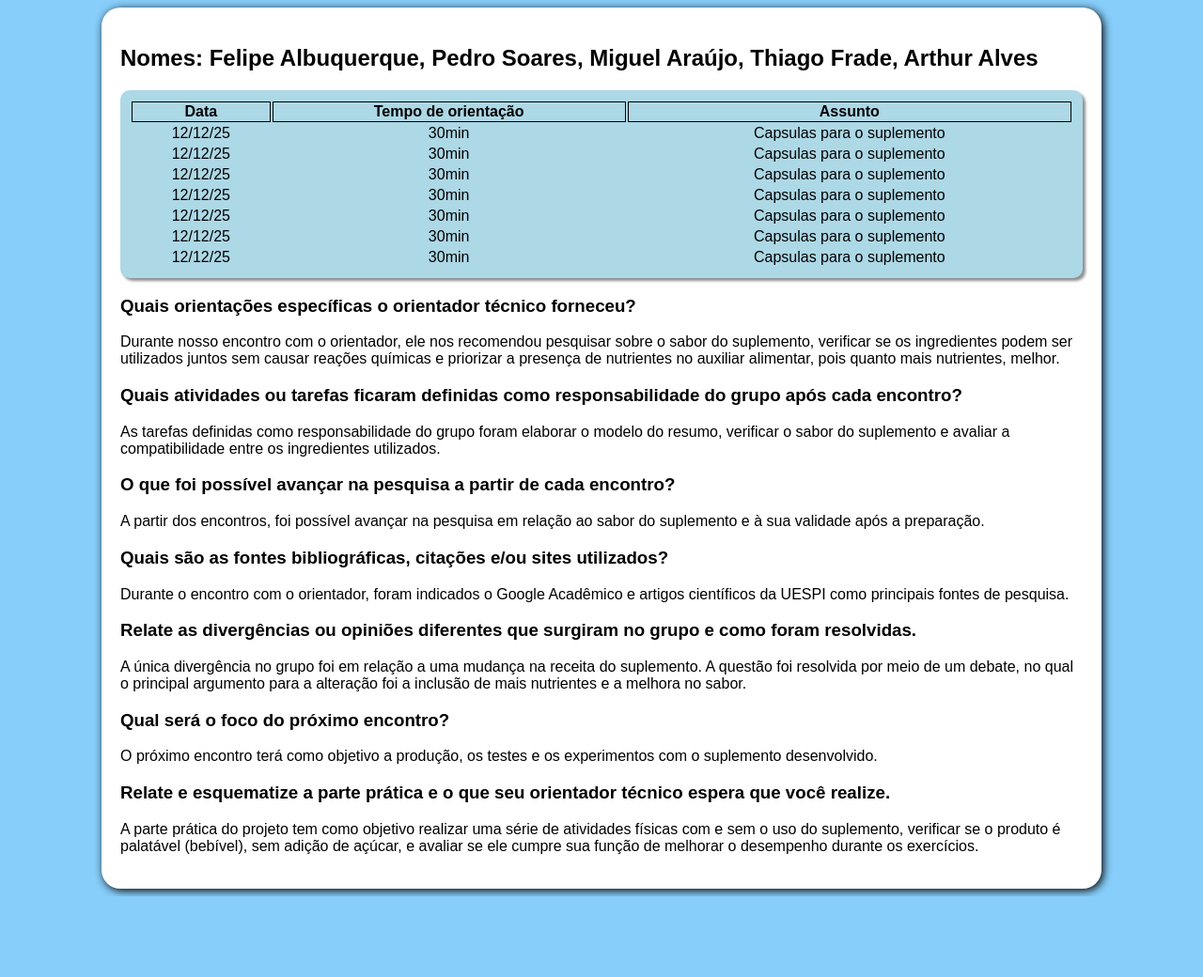
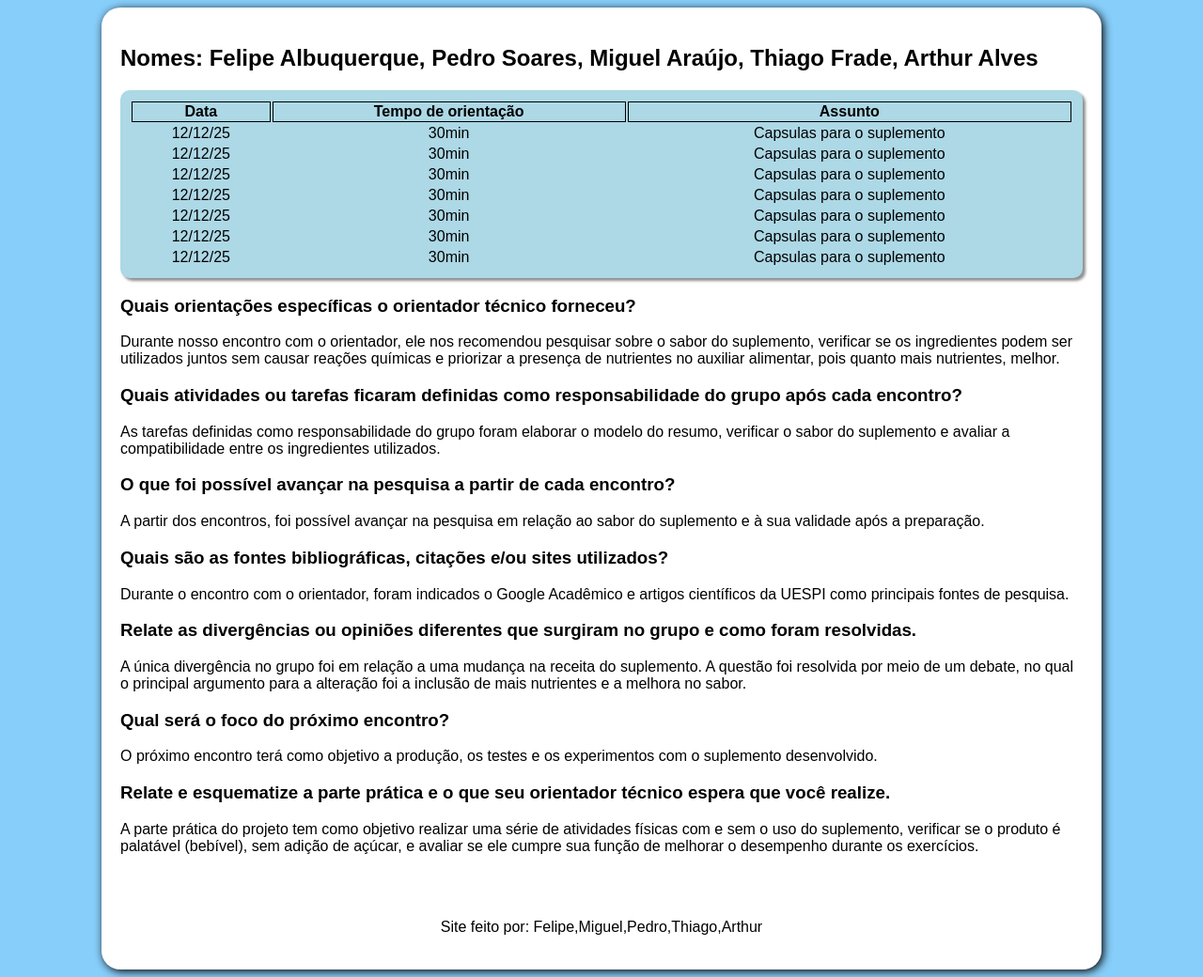
Before and after one commit to kkfelpe/relatorioICT, a plain HTML site: page index.html in a window 1280 px wide. Shown: the whole page at 94% size. Before the commit the page ends 954 px from the top, so only its background shows below. Drawn offline with Linux system fonts and the light colour scheme.

Commit message:
Update index.html

```diff
--- a/index.html
+++ b/index.html
@@ -94,6 +94,9 @@
         box-shadow: none;
     }
 }
+#nomes{
+    text-align: center;
+}
 
     </style>
 </head>
@@ -164,6 +167,9 @@
 
 <h3>Relate e esquematize a parte prática e o que seu orientador técnico espera que você realize.</h3>
 <p>A parte prática do projeto tem como objetivo realizar uma série de atividades físicas com e sem o uso do suplemento, verificar se o produto é palatável (bebível), sem adição de açúcar, e avaliar se ele cumpre sua função de melhorar o desempenho durante os exercícios.</p>
+<br>
+<br>
+<p id="nomes">Site feito por: Felipe,Miguel,Pedro,Thiago,Arthur</p>
 
     </main>
 </body>
```
